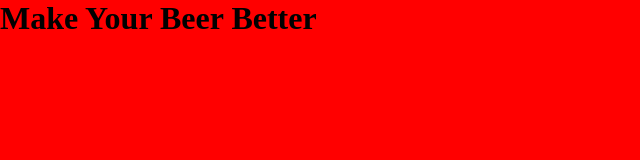
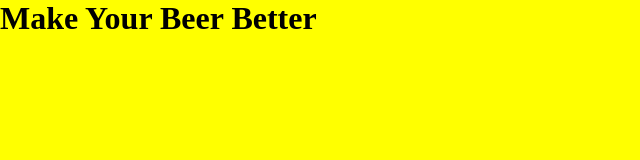
Before and after one commit to clemeverger/MakeYourBeerBetter, a website: page src/index.html in a window 1280 px wide. Shown: the whole page, without its empty margins (0-640 px from the left). Drawn offline with Linux system fonts and the light colour scheme.

Commit message:
Configuration

```diff
--- a/package.json
+++ b/package.json
@@ -4,7 +4,7 @@
   "description": "",
   "main": "index.js",
   "scripts": {
-    "start": "node-sass scss/main.scss style.css -w"
+    "start": "node-sass src/scss/main.scss src/style.css -w"
   },
   "author": "",
   "license": "ISC",
--- a/scss/main.scss
+++ b/src/scss/main.scss
@@ -6,5 +6,5 @@
 
 body{
     min-height: 100vh;
-    background-color: red;
+    background-color: yellow;
 }
```
Also changed, not shown: src/data/hops.json (renamed from data/hops.json), src/data/malts.json (renamed from data/malts.json), src/data/yeasts.json (renamed from data/yeasts.json), src/index.html (renamed from index.html), src/style.css.
